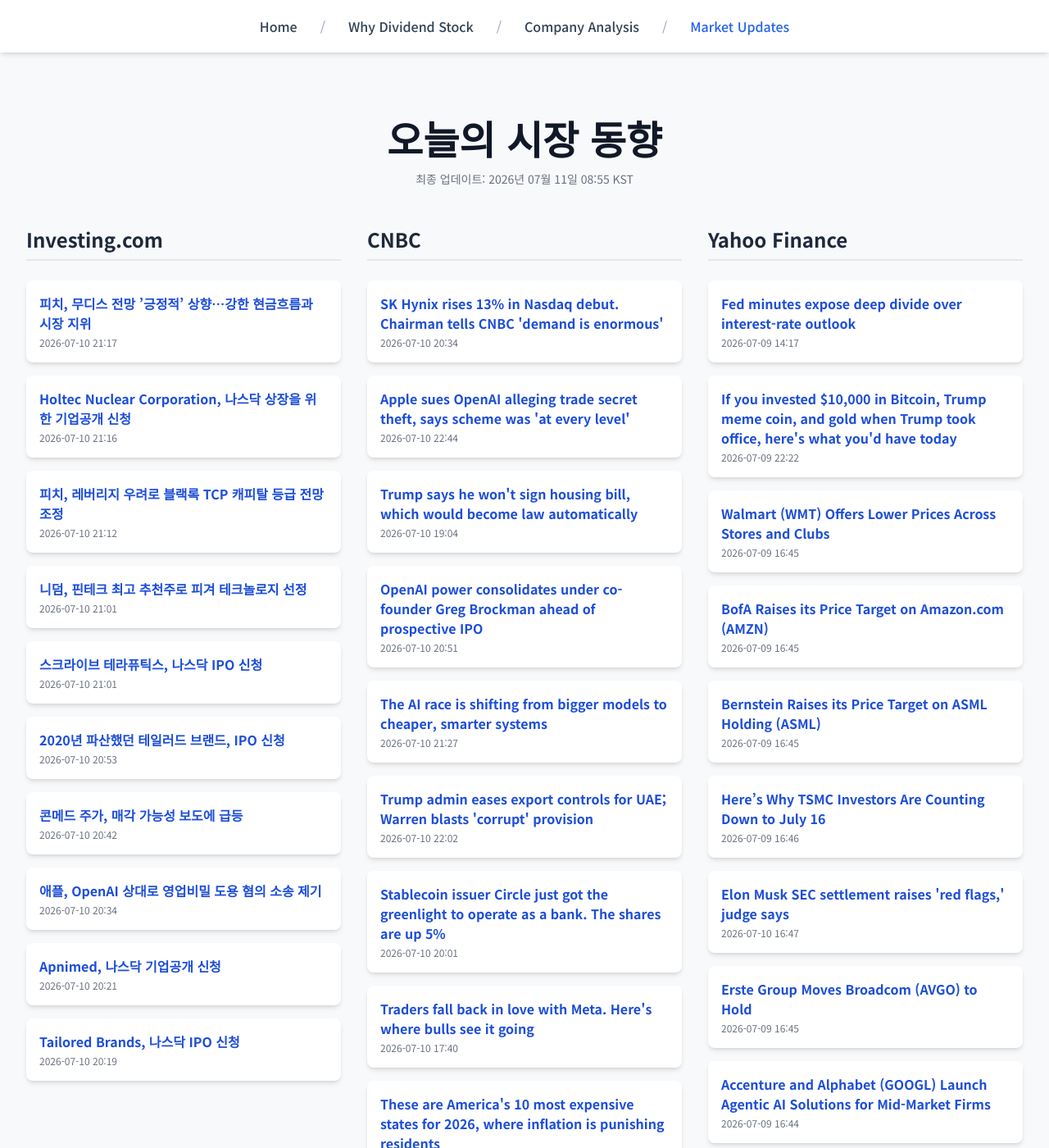
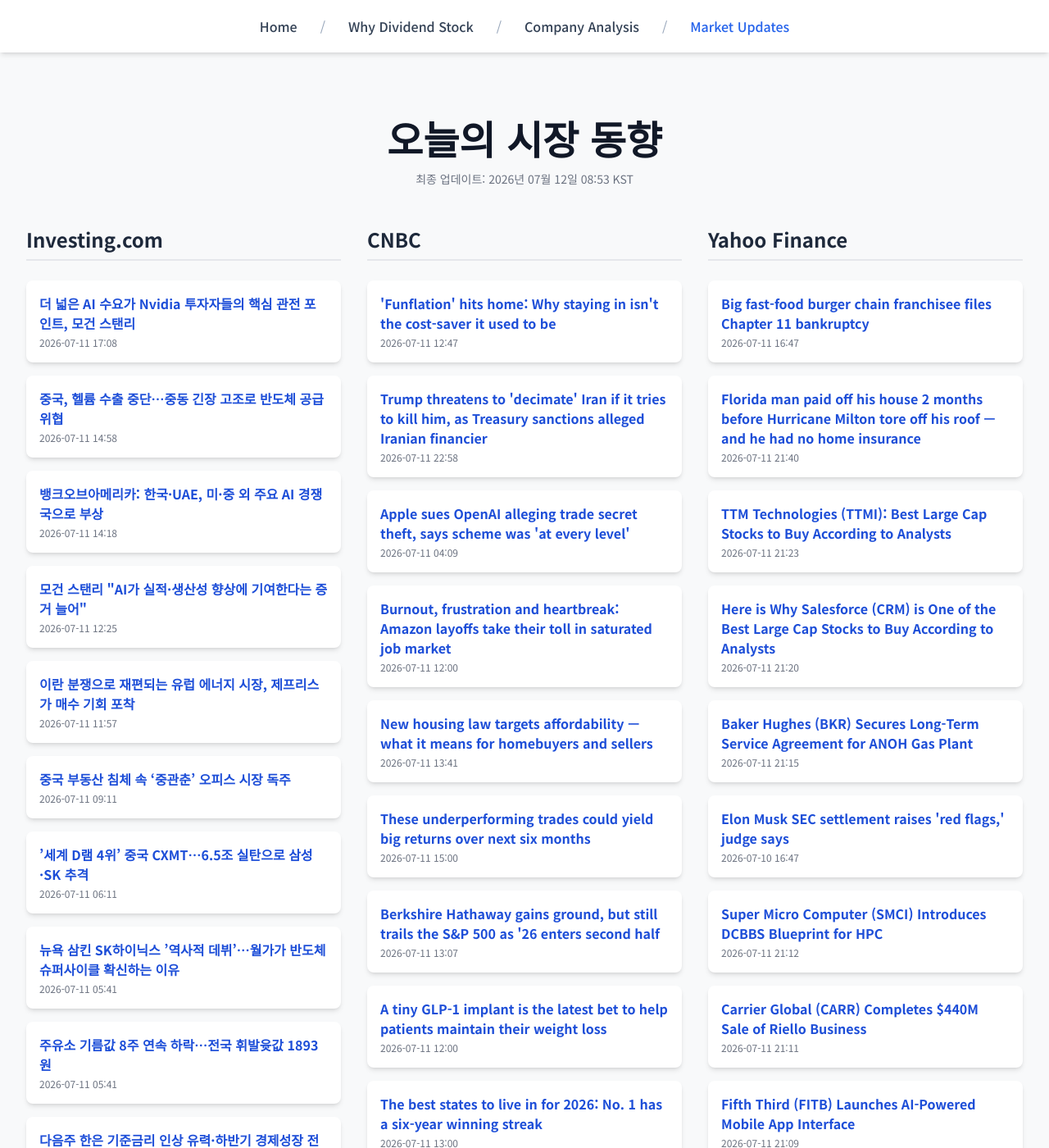
Before and after one commit to Kay-Hwang/my-company-analysis, a Jekyll site: the page built from market-updates.html, in a window 1280 px wide and 1400 px high. Shown: the whole window at 82% size. Built offline with Jekyll 4.4.1, drawn with Linux system fonts in a browser that asks for light colours; nearby versions of some CDN libraries; a script that is not in the unit is left out; some of the changed text lies outside the part shown.

Commit message:
Update daily data

```diff
--- a/_data/latest_data.json
+++ b/_data/latest_data.json
@@ -1,166 +1,160 @@
 {
-  "lastUpdated": "2026년 07월 11일 08:55 KST",
+  "lastUpdated": "2026년 07월 12일 08:53 KST",
   "news": {
     "investing": [
       {
-        "title": "피치, 무디스 전망 ’긍정적’ 상향…강한 현금흐름과 시장 지위",
-        "link": "https://kr.investing.com/news/stock-market-news/article-93CH-2012397",
-        "pubDate": "2026-07-10 21:17:14",
-        "summary": "피치, 무디스 전망 ’긍정적’ 상향…강한 현금흐름과 시장 지위"
+        "title": "더 넓은 AI 수요가 Nvidia 투자자들의 핵심 관전 포인트, 모건 스탠리",
+        "link": "https://kr.investing.com/news/stock-market-news/article-2012513",
+        "pubDate": "2026-07-11 17:08:56",
+        "summary": "더 넓은 AI 수요가 Nvidia 투자자들의 핵심 관전 포인트, 모건 스탠리"
       },
       {
-        "title": "Holtec Nuclear Corporation, 나스닥 상장을 위한 기업공개 신청",
-        "link": "https://kr.investing.com/news/stock-market-news/article-432SI-2012405",
-        "pubDate": "2026-07-10 21:16:01",
-        "summary": "Holtec Nuclear Corporation, 나스닥 상장을 위한 기업공개 신청"
+        "title": "중국, 헬륨 수출 중단…중동 긴장 고조로 반도체 공급 위협",
+        "link": "https://kr.investing.com/news/stock-market-news/article-2012506",
+        "pubDate": "2026-07-11 14:58:52",
+        "summary": "중국, 헬륨 수출 중단…중동 긴장 고조로 반도체 공급 위협"
       },
       {
-        "title": "피치, 레버리지 우려로 블랙록 TCP 캐피탈 등급 전망 조정",
-        "link": "https://kr.investing.com/news/stock-market-news/article-93CH-2012392",
-        "pubDate": "2026-07-10 21:12:29",
-        "summary": "피치, 레버리지 우려로 블랙록 TCP 캐피탈 등급 전망 조정"
+        "title": "뱅크오브아메리카: 한국·UAE, 미·중 외 주요 AI 경쟁국으로 부상",
+        "link": "https://kr.investing.com/news/stock-market-news/article-2012504",
+        "pubDate": "2026-07-11 14:18:13",
+        "summary": "뱅크오브아메리카: 한국·UAE, 미·중 외 주요 AI 경쟁국으로 부상"
       },
       {
-        "title": "니덤, 핀테크 최고 추천주로 피겨 테크놀로지 선정",
-        "link": "https://kr.investing.com/news/stock-market-news/article-93CH-2012382",
-        "pubDate": "2026-07-10 21:01:15",
-        "summary": "니덤, 핀테크 최고 추천주로 피겨 테크놀로지 선정"
+        "title": "모건 스탠리 \"AI가 실적·생산성 향상에 기여한다는 증거 늘어\"",
+        "link": "https://kr.investing.com/news/stock-market-news/article-2012498",
+        "pubDate": "2026-07-11 12:25:07",
+        "summary": "모건 스탠리 \"AI가 실적·생산성 향상에 기여한다는 증거 늘어\""
       },
       {
-        "title": "스크라이브 테라퓨틱스, 나스닥 IPO 신청",
-        "link": "https://kr.investing.com/news/stock-market-news/article-432SI-2012396",
-        "pubDate": "2026-07-10 21:01:05",
-        "summary": "스크라이브 테라퓨틱스, 나스닥 IPO 신청"
+        "title": "이란 분쟁으로 재편되는 유럽 에너지 시장, 제프리스가 매수 기회 포착",
+        "link": "https://kr.investing.com/news/stock-market-news/article-2012493",
+        "pubDate": "2026-07-11 11:57:59",
+        "summary": "이란 분쟁으로 재편되는 유럽 에너지 시장, 제프리스가 매수 기회 포착"
       },
       {
-        "title": "2020년 파산했던 테일러드 브랜드, IPO 신청",
-        "link": "https://kr.investing.com/news/stock-market-news/article-2012379",
-        "pubDate": "2026-07-10 20:53:53",
-        "summary": "2020년 파산했던 테일러드 브랜드, IPO 신청"
+        "title": "중국 부동산 침체 속 ‘중관춘’ 오피스 시장 독주",
+        "link": "https://kr.investing.com/news/stock-market-news/article-2012486",
+        "pubDate": "2026-07-11 09:11:08",
+        "summary": "중국 부동산 침체 속 ‘중관춘’ 오피스 시장 독주"
       },
       {
-        "title": "콘메드 주가, 매각 가능성 보도에 급등",
-        "link": "https://kr.investing.com/news/stock-market-news/article-93CH-2012374",
-        "pubDate": "2026-07-10 20:42:28",
-        "summary": "콘메드 주가, 매각 가능성 보도에 급등"
+        "title": "’세계 D램 4위’ 중국 CXMT…6.5조 실탄으로 삼성·SK 추격",
+        "link": "https://kr.investing.com/news/stock-market-news/article-2012474",
+        "pubDate": "2026-07-11 06:11:16",
+        "summary": "’세계 D램 4위’ 중국 CXMT…6.5조 실탄으로 삼성·SK 추격"
       },
       {
-        "title": "애플, OpenAI 상대로 영업비밀 도용 혐의 소송 제기",
-        "link": "https://kr.investing.com/news/stock-market-news/article-2012363",
-        "pubDate": "2026-07-10 20:34:59",
-        "summary": "애플, OpenAI 상대로 영업비밀 도용 혐의 소송 제기"
+        "title": "뉴욕 삼킨 SK하이닉스 ’역사적 데뷔’…월가가 반도체 슈퍼사이클 확신하는 이유",
+        "link": "https://kr.investing.com/news/stock-market-news/article-2012473",
+        "pubDate": "2026-07-11 05:41:10",
+        "summary": "뉴욕 삼킨 SK하이닉스 ’역사적 데뷔’…월가가 반도체 슈퍼사이클 확신하는 이유"
       },
       {
-        "title": "Apnimed, 나스닥 기업공개 신청",
-        "link": "https://kr.investing.com/news/stock-market-news/article-432SI-2012358",
-        "pubDate": "2026-07-10 20:21:01",
-        "summary": "Apnimed, 나스닥 기업공개 신청"
+        "title": "주유소 기름값 8주 연속 하락…전국 휘발윳값 1893원",
+        "link": "https://kr.investing.com/news/stock-market-news/article-2012472",
+        "pubDate": "2026-07-11 05:41:10",
+        "summary": "주유소 기름값 8주 연속 하락…전국 휘발윳값 1893원"
       },
       {
-        "title": "Tailored Brands, 나스닥 IPO 신청",
-        "link": "https://kr.investing.com/news/stock-market-news/article-432SI-2012357",
-        "pubDate": "2026-07-10 20:19:02",
-        "summary": "Tailored Brands, 나스닥 IPO 신청"
+        "title": "다음주 한은 기준금리 인상 유력·하반기 경제성장 전략 발표",
+        "link": "https://kr.investing.com/news/stock-market-news/article-2012471",
+        "pubDate": "2026-07-11 05:11:10",
+        "summary": "다음주 한은 기준금리 인상 유력·하반기 경제성장 전략 발표"
       }
     ],
     "cnbc": [
       {
-        "title": "SK Hynix rises 13% in Nasdaq debut. Chairman tells CNBC 'demand is enormous'",
-        "link": "https://www.cnbc.com/2026/07/10/sk-hynix-skhy-stock-nasdaq.html",
-        "pubDate": "Fri, 10 Jul 2026 20:34:32 GMT",
-        "summary": "SK Hynix has soared to a trillion-dollar market cap by serving some of the biggest names in technology, including Nvidia and Apple."
+        "title": "'Funflation' hits home: Why staying in isn't the cost-saver it used to be",
+        "link": "https://www.cnbc.com/2026/07/11/funflation-streaming-video-games-xbox-apple-disney-netflix.html",
+        "pubDate": "Sat, 11 Jul 2026 12:47:23 GMT",
+        "summary": "Following a wave of price hikes, at-home pastimes like streaming movies or playing video games are pinching pocketbooks."
+      },
+      {
+        "title": "Trump threatens to 'decimate' Iran if it tries to kill him, as Treasury sanctions alleged Iranian financier",
+        "link": "https://www.cnbc.com/2026/07/11/trump-threat.html",
+        "pubDate": "Sat, 11 Jul 2026 22:58:53 GMT",
+        "summary": "Trump says 1,000 missiles are \"locked and loaded\" and will hit Iran if it carries out its threats to assassinate the U.S. president."
       },
       {
         "title": "Apple sues OpenAI alleging trade secret theft, says scheme was 'at every level'",
         "link": "https://www.cnbc.com/2026/07/10/apple-openai-lawsuit-trade-secrets.html",
-        "pubDate": "Fri, 10 Jul 2026 22:44:35 GMT",
+        "pubDate": "Sat, 11 Jul 2026 04:09:20 GMT",
         "summary": "The two companies entered into a high-profile partnership in 2024 when ChatGPT was integrated into the iPhone's operating system."
       },
       {
-        "title": "Trump says he won't sign housing bill, which would become law automatically",
-        "link": "https://www.cnbc.com/2026/07/10/trump-housing-bill-save-act-law.html",
-        "pubDate": "Fri, 10 Jul 2026 19:04:32 GMT",
-        "summary": "Congress passed the housing bill in June with strong bipartisan support amid concerns of rising home prices and institutional investors affecting the market."
+        "title": "Burnout, frustration and heartbreak: Amazon layoffs take their toll in saturated job market",
+        "link": "https://www.cnbc.com/2026/07/11/burnout-frustration-and-heartbreak-amazon-layoffs-take-their-toll.html",
+        "pubDate": "Sat, 11 Jul 2026 12:00:01 GMT",
+        "summary": "In the eight-plus months since Amazon announced its most expansive job cuts ever, laid off workers have been thrust into an increasingly saturated labor market."
       },
       {
-        "title": "OpenAI power consolidates under co-founder Greg Brockman ahead of prospective IPO",
-        "link": "https://www.cnbc.com/2026/07/10/openai-power-consolidates-under-co-founder-greg-brockman-ahead-of-ipo.html",
-        "pubDate": "Fri, 10 Jul 2026 20:51:09 GMT",
-        "summary": "With Fidji Simo's official departure from OpenAI due to a chronic medical issue, Greg Brockman's role has become clearer."
+        "title": "New housing law targets affordability — what it means for homebuyers and sellers",
+        "link": "https://www.cnbc.com/2026/07/11/21st-century-road-to-housing-act-homebuyers-sellers.html",
+        "pubDate": "Sat, 11 Jul 2026 13:41:13 GMT",
+        "summary": "While the legislation is aimed at least partly at addressing affordability, experts say the benefits of the measure will take time to show up in the market."
       },
       {
-        "title": "The AI race is shifting from bigger models to cheaper, smarter systems",
-        "link": "https://www.cnbc.com/2026/07/10/the-ai-race-is-shifting-from-bigger-models-to-cheaper-smarter-systems.html",
-        "pubDate": "Fri, 10 Jul 2026 21:27:18 GMT",
-        "summary": "Companies are starting to choose AI models by task, cost and control, not just leaderboard rank."
+        "title": "These underperforming trades could yield big returns over next six months",
+        "link": "https://www.cnbc.com/2026/07/11/mag-7-and-software-could-boost-portfolio-in-second-half-etf-action.html",
+        "pubDate": "Sat, 11 Jul 2026 15:00:01 GMT",
+        "summary": "ETF Action's Mike Akins is encouraging investors to boost exposure to groups that underperformed compared with major artificial intelligence stocks."
       },
       {
-        "title": "Trump admin eases export controls for UAE; Warren blasts 'corrupt' provision",
-        "link": "https://www.cnbc.com/2026/07/10/trump-uae-mgx-crypto-export-commerce-warren.html",
-        "pubDate": "Fri, 10 Jul 2026 22:02:04 GMT",
-        "summary": "The Commerce Department will favorably review exports involving MGX, which used a stablecoin linked to President Trump's family for a $2B Binance investment."
+        "title": "Berkshire Hathaway gains ground, but still trails the S&P 500 as '26 enters second half",
+        "link": "https://www.cnbc.com/2026/07/11/berkshire-hathaway-gains-ground-but-still-trails-the-sp-500-as-26-enters-second-half.html",
+        "pubDate": "Sat, 11 Jul 2026 13:07:41 GMT",
+        "summary": "With 2026 a bit more than half over, Berkshire Hathaway's B shares are down 1.8% year-to-date and 12.4 percentage points behind the S&amp;P 500's 10.7% gain."
       },
       {
-        "title": "Stablecoin issuer Circle just got the greenlight to operate as a bank. The shares are up 5%",
-        "link": "https://www.cnbc.com/2026/07/10/circle-gets-an-occ-bank-charter-as-stablecoin-competition-heats-up-shares-surge-14percent.html",
-        "pubDate": "Fri, 10 Jul 2026 20:01:29 GMT",
-        "summary": "Stablecoin issuer Circle surged in premarket trading after the U.S. Office of the Comptroller of the Currency granted it approval to operate as a trust bank."
+        "title": "A tiny GLP-1 implant is the latest bet to help patients maintain their weight loss",
+        "link": "https://www.cnbc.com/2026/07/11/glp-1-implant-from-vivani-medical-aims-to-help-patients-stay-on-treatment.html",
+        "pubDate": "Sat, 11 Jul 2026 12:00:01 GMT",
+        "summary": "Vivani Medical is developing an implant of semaglutide, the active ingredient in Novo Nordisk's obesity injection Wegovy and diabetes counterpart Ozempic."
       },
       {
-        "title": "Traders fall back in love with Meta. Here's where bulls see it going",
-        "link": "https://www.cnbc.com/2026/07/10/traders-fall-back-in-love-with-meta-heres-where-bulls-see-it-going.html",
-        "pubDate": "Fri, 10 Jul 2026 17:40:29 GMT",
-        "summary": "Meta Platform's AI efforts are looking like the recipe for a comeback after an almost year-long drought in shares of the $1.7 trillion market-cap company."
+        "title": "The best states to live in for 2026: No. 1 has a six-year winning streak",
+        "link": "https://www.cnbc.com/2026/07/11/best-states-to-live-in-america-2026.html",
+        "pubDate": "Sat, 11 Jul 2026 13:00:01 GMT",
+        "summary": "Return to office mandates and a decline in remote work have companies looking more closely at the quality of life in the place where they establish offices."
       },
       {
-        "title": "These are America's 10 most expensive states for 2026, where inflation is punishing residents",
-        "link": "https://www.cnbc.com/2026/07/10/10-most-expensive-places-to-live-america-top-states-for-business.html",
-        "pubDate": "Fri, 10 Jul 2026 13:56:43 GMT",
-        "summary": "These 10 U.S. states are the most expensive places to live in America in 2026, with inflation punishing residents to an extreme degree."
-      },
-      {
-        "title": "These are America's 10 cheapest states for 2026, where you can still beat inflation",
-        "link": "https://www.cnbc.com/2026/07/10/americas-10-cheapest-places-to-live-top-states-for-business.html",
-        "pubDate": "Fri, 10 Jul 2026 14:50:03 GMT",
-        "summary": "These are America's cheapest states to live in for 2026, where residents can still beat inflation."
+        "title": "These are America’s 10 worst states to live in for 2026",
+        "link": "https://www.cnbc.com/2026/07/11/worst-states-to-live-in-america-2026.html",
+        "pubDate": "Sat, 11 Jul 2026 13:00:01 GMT",
+        "summary": "Some states may have low costs and light regulation, but high crime and lack of healthcare are among important factors when people choose where to live."
       }
     ],
     "yahoo": [
       {
-        "title": "Fed minutes expose deep divide over interest-rate outlook",
-        "link": "https://finance.yahoo.com/economy/policy/articles/fed-minutes-expose-deep-divide-141700465.html",
-        "pubDate": "2026-07-09T14:17:00Z",
-        "summary": "Fed minutes expose deep divide over interest-rate outlook"
+        "title": "Big fast-food burger chain franchisee files Chapter 11 bankruptcy",
+        "link": "https://finance.yahoo.com/small-business/articles/big-fast-food-burger-chain-164700124.html",
+        "pubDate": "2026-07-11T16:47:00Z",
+        "summary": "Big fast-food burger chain franchisee files Chapter 11 bankruptcy"
       },
       {
-        "title": "If you invested $10,000 in Bitcoin, Trump meme coin, and gold when Trump took office, here's what you'd have today",
-        "link": "https://finance.yahoo.com/markets/crypto/articles/invested-10-000-bitcoin-trump-222200005.html",
-        "pubDate": "2026-07-09T22:22:00Z",
-        "summary": "If you invested $10,000 in Bitcoin, Trump meme coin, and gold when Trump took office, here's what you'd have today"
+        "title": "Florida man paid off his house 2 months before Hurricane Milton tore off his roof — and he had no home insurance",
+        "link": "https://finance.yahoo.com/real-estate/articles/florida-man-paid-off-house-214000740.html",
+        "pubDate": "2026-07-11T21:40:00Z",
+        "summary": "Florida man paid off his house 2 months before Hurricane Milton tore off his roof — and he had no home insurance"
       },
       {
-        "title": "Walmart (WMT) Offers Lower Prices Across Stores and Clubs",
-        "link": "https://finance.yahoo.com/markets/stocks/articles/walmart-wmt-offers-lower-prices-164512410.html",
-        "pubDate": "2026-07-09T16:45:12Z",
-        "summary": "Walmart (WMT) Offers Lower Prices Across Stores and Clubs"
+        "title": "TTM Technologies (TTMI): Best Large Cap Stocks to Buy According to Analysts",
+        "link": "https://finance.yahoo.com/markets/stocks/articles/ttm-technologies-ttmi-best-large-142324571.html",
+        "pubDate": "2026-07-11T21:23:24Z",
+        "summary": "TTM Technologies (TTMI): Best Large Cap Stocks to Buy According to Analysts"
       },
       {
-        "title": "BofA Raises its Price Target on Amazon.com (AMZN)",
-        "link": "https://finance.yahoo.com/markets/stocks/articles/bofa-raises-price-target-amazon-164531471.html",
-        "pubDate": "2026-07-09T16:45:31Z",
-        "summary": "BofA Raises its Price Target on Amazon.com (AMZN)"
+        "title": "Here is Why Salesforce (CRM) is One of the Best Large Cap Stocks to Buy According to Analysts",
+        "link": "https://finance.yahoo.com/markets/stocks/articles/why-salesforce-crm-one-best-142338375.html",
+        "pubDate": "2026-07-11T21:20:38Z",
+        "summary": "Here is Why Salesforce (CRM) is One of the Best Large Cap Stocks to Buy According to Analysts"
       },
       {
-        "title": "Bernstein Raises its Price Target on ASML Holding (ASML)",
-        "link": "https://finance.yahoo.com/markets/stocks/articles/bernstein-raises-price-target-asml-164506322.html",
-        "pubDate": "2026-07-09T16:45:06Z",
-        "summary": "Bernstein Raises its Price Target on ASML Holding (ASML)"
-      },
-      {
-        "title": "Here’s Why TSMC Investors Are Counting Down to July 16",
-        "link": "https://finance.yahoo.com/markets/stocks/articles/why-tsmc-investors-counting-down-164615875.html",
-        "pubDate": "2026-07-09T16:46:15Z",
-        "summary": "Here’s Why TSMC Investors Are Counting Down to July 16"
+        "title": "Baker Hughes (BKR) Secures Long-Term Service Agreement for ANOH Gas Plant",
+        "link": "https://finance.yahoo.com/energy/articles/baker-hughes-bkr-secures-long-155952946.html",
+        "pubDate": "2026-07-11T21:15:52Z",
+        "summary": "Baker Hughes (BKR) Secures Long-Term Service Agreement for ANOH Gas Plant"
       },
       {
         "title": "Elon Musk SEC settlement raises 'red flags,' judge says",
@@ -169,22 +163,28 @@
         "summary": "Elon Musk SEC settlement raises 'red flags,' judge says"
       },
       {
-        "title": "Erste Group Moves Broadcom (AVGO) to Hold",
-        "link": "https://finance.yahoo.com/markets/stocks/articles/erste-group-moves-broadcom-avgo-164525932.html",
-        "pubDate": "2026-07-09T16:45:25Z",
-        "summary": "Erste Group Moves Broadcom (AVGO) to Hold"
+        "title": "Super Micro Computer (SMCI) Introduces DCBBS Blueprint for HPC",
+        "link": "https://finance.yahoo.com/markets/stocks/articles/super-micro-computer-smci-introduces-160002387.html",
+        "pubDate": "2026-07-11T21:12:02Z",
+        "summary": "Super Micro Computer (SMCI) Introduces DCBBS Blueprint for HPC"
       },
       {
-        "title": "Accenture and Alphabet (GOOGL) Launch Agentic AI Solutions for Mid-Market Firms",
-        "link": "https://finance.yahoo.com/technology/ai/articles/accenture-alphabet-googl-launch-agentic-164443703.html",
-        "pubDate": "2026-07-09T16:44:43Z",
-        "summary": "Accenture and Alphabet (GOOGL) Launch Agentic AI Solutions for Mid-Market Firms"
+        "title": "Carrier Global (CARR) Completes $440M Sale of Riello Business",
+        "link": "https://finance.yahoo.com/markets/stocks/articles/carrier-global-carr-completes-440m-160008643.html",
+        "pubDate": "2026-07-11T21:11:08Z",
+        "summary": "Carrier Global (CARR) Completes $440M Sale of Riello Business"
       },
       {
-        "title": "Morgan Stanley Raises its Price Target on Lam Research (LRCX)",
-        "link": "https://finance.yahoo.com/markets/stocks/articles/morgan-stanley-raises-price-target-164457171.html",
-        "pubDate": "2026-07-09T16:44:57Z",
-        "summary": "Morgan Stanley Raises its Price Target on Lam Research (LRCX)"
+        "title": "Fifth Third (FITB) Launches AI-Powered Mobile App Interface",
+        "link": "https://finance.yahoo.com/technology/ai/articles/fifth-third-fitb-launches-ai-160016030.html",
+        "pubDate": "2026-07-11T21:09:16Z",
+        "summary": "Fifth Third (FITB) Launches AI-Powered Mobile App Interface"
+      },
+      {
+        "title": "Upstart Holdings (UPST) Renews $600M Forward-Flow Agreement",
+        "link": "https://finance.yahoo.com/markets/stocks/articles/upstart-holdings-upst-renews-600m-160024046.html",
+        "pubDate": "2026-07-11T21:08:24Z",
+        "summary": "Upstart Holdings (UPST) Renews $600M Forward-Flow Agreement"
       }
     ]
   }
```
